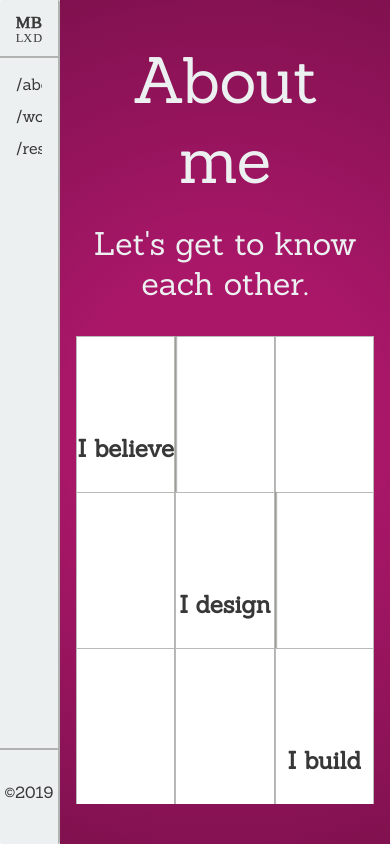
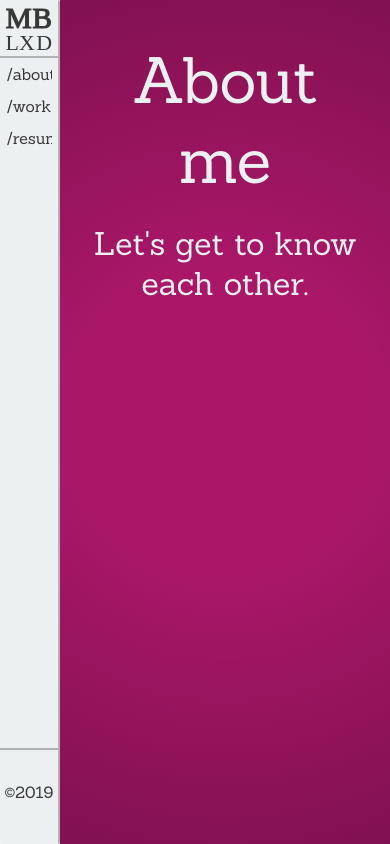
Before and after one commit to musicaldoofus/portfolio, a React (Create React App) app: page /about in a window 390 px wide. Built offline with nearby package versions, Linux system fonts and the light colour scheme; a web font is replaced by a local one.

Commit message:
Stable; need to add logos for nav buttons

```diff
--- a/src/components/organisms/Nav/Nav.css
+++ b/src/components/organisms/Nav/Nav.css
@@ -41,34 +41,34 @@ nav > div:first-child > img {
 .nav-link > div > p > span {
 	position: relative;
 }
-#nav-links > a::after {
-    content: "";
-    display: inline-block;
-    height: 0px;
-    width: 0px;
-    border-radius: 100%;
-    margin-left: 8px;
-	transition: all ease 0.4s;
-}
-#nav-links.blue > a::after {
-    background-color: var(--blue-lt);
-}
-#nav-links.slate-gray > a::after {
-    background-color: var(--slate-gray);
-}
-#nav-links.brown > a::after {
-    background-color: var(--brown-lt);
-}
-#nav-links.purple > a::after {
-    background-color: var(--purple-lt);
-}
-#nav-links.green > a::after {
-    background-color: var(--green-lt);
-}
-#nav-links > a:hover::after {
-	height: 12px;
-	width: 12px;
-}
+/* #nav-links > a::after { */
+    /* content: ""; */
+    /* display: inline-block; */
+    /* height: 0px; */
+    /* width: 0px; */
+    /* border-radius: 100%; */
+    /* margin-left: 8px; */
+	/* transition: all ease 0.4s; */
+/* } */
+/* #nav-links.blue > a::after { */
+    /* background-color: var(--blue-lt); */
+/* } */
+/* #nav-links.slate-gray > a::after { */
+    /* background-color: var(--slate-gray); */
+/* } */
+/* #nav-links.brown > a::after { */
+    /* background-color: var(--brown-lt); */
+/* } */
+/* #nav-links.purple > a::after { */
+    /* background-color: var(--purple-lt); */
+/* } */
+/* #nav-links.green > a::after { */
+    /* background-color: var(--green-lt); */
+/* } */
+/* #nav-links > a:hover::after { */
+	/* height: 12px; */
+	/* width: 12px; */
+/* } */
 .nav-link > div > svg {
     max-height: 100%;
     width: 2rem;
@@ -81,10 +81,16 @@ nav > div:first-child > img {
 		width: 80px;
 		grid-template-rows: 78px auto 96px;
 	}
+	nav > div {
+		padding: 0.6em;
+	}
 }
 @media screen and (max-width: 420px) {
 	nav {
 		width: 60px;
 		grid-template-rows: 58px auto 96px;
 	}
+	nav > div {
+		padding: 0.4em;
+	}
 }
--- a/src/components/pages/About/index.js
+++ b/src/components/pages/About/index.js
@@ -3,60 +3,7 @@ import Page from '../';
 import H from '../../atoms/Text';
 import './About.css';
 
-const SimpleCard = (props) => {
-	console.log('sc', props);
-	return (
-		<div className={`simple-card${props.label ? ' focus' : ''}`}>
-			{props.label && <H size="md"><b>{props.label}</b></H>}
-			{props.img && <img src={props.imgSrc} alt=""/>}
-		</div>
-	);
-}
-
-const cardRows = [
-	[
-		{
-			label: 'I believe'
-		},
-		{
-			imgSrc: ''
-		},
-		{
-			imgSrc: ''
-		}
-	],
-	[
-		{
-			imgSrc: ''
-		},
-		{
-			label: 'I design'
-		},
-		{
-			imgSrc: ''
-		}
-	],
-	[
-		{
-			imgSrc: ''
-		},
-		{
-			imgSrc: ''
-		},
-		{
-			label: 'I build'
-		}
-	]
-]
-
 const About = (props) => {
-	const rows = cardRows.map((row, i) => {
-		return (
-			<div className="smart-row">
-				{row.map((c, i) => <SimpleCard key={i} {...c}/>)}
-			</div>
-		);
-	});
 	return (
 		<Page colorFocus={props.colorFocus} handleColorFocusChange={props.handleColorFocusChange} className="about">
 			<div style={{display: 'grid', gridTemplateRows: 'auto 1fr', height: '100%'}}>
@@ -68,9 +15,6 @@ const About = (props) => {
 						Let's get to know each other.
 					</H>
 				</div>
-				<div className="smart-grid">
-					{rows}
-				</div>
 			</div>
 		</Page>
 	);
```
